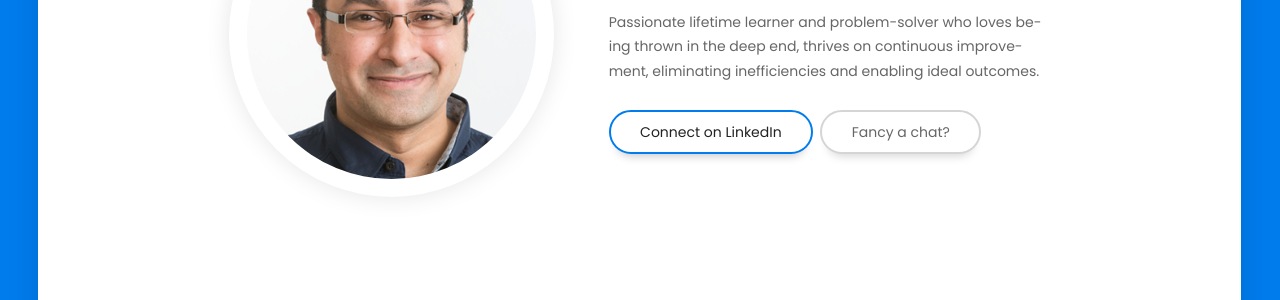
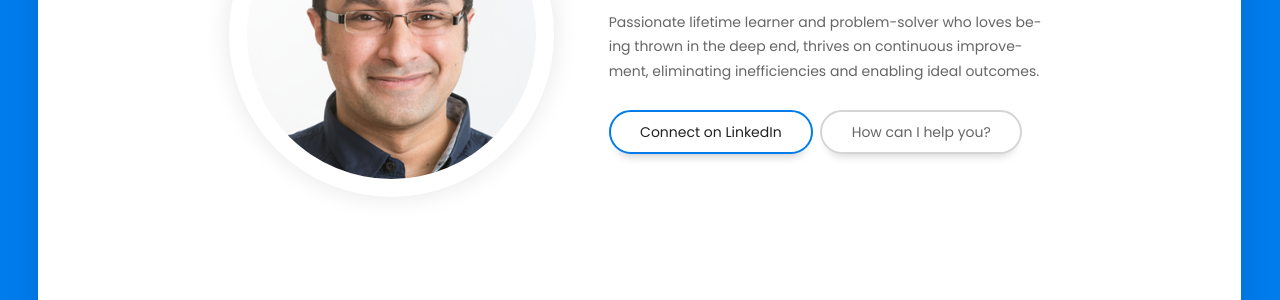
Before and after one commit to integracore2/integracore2.github.io, a Jekyll site: the page built from index.md, in a window 1280 px wide. Shown: the part 349-649 px from the top of the page. Built offline with Jekyll 4.4.1, drawn with Linux system fonts in a browser that asks for light colours.

Commit message:
changed contact button text and page title

```diff
--- a/index.md
+++ b/index.md
@@ -45,7 +45,7 @@ permalink: /
 
                             <div class="home-buttons">
                               <a href="{{ site.author.linkedin }}" target="_blank" class="btn btn-primary">Connect on LinkedIn</a>
-                              <a href="/contact/" target="_self" class="btn btn-secondary">Fancy a chat?</a>
+                              <a href="/contact/" target="_self" class="btn btn-secondary">How can I help you?</a>
                             </div>
                           </div>
                         </div>
```
Also changed, not shown: contact.md (+1 -1 lines).
